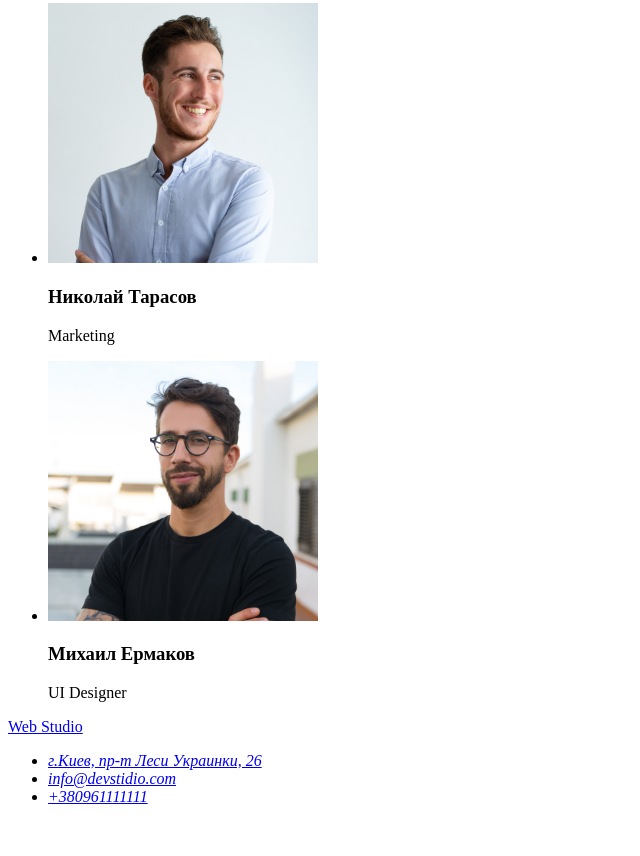
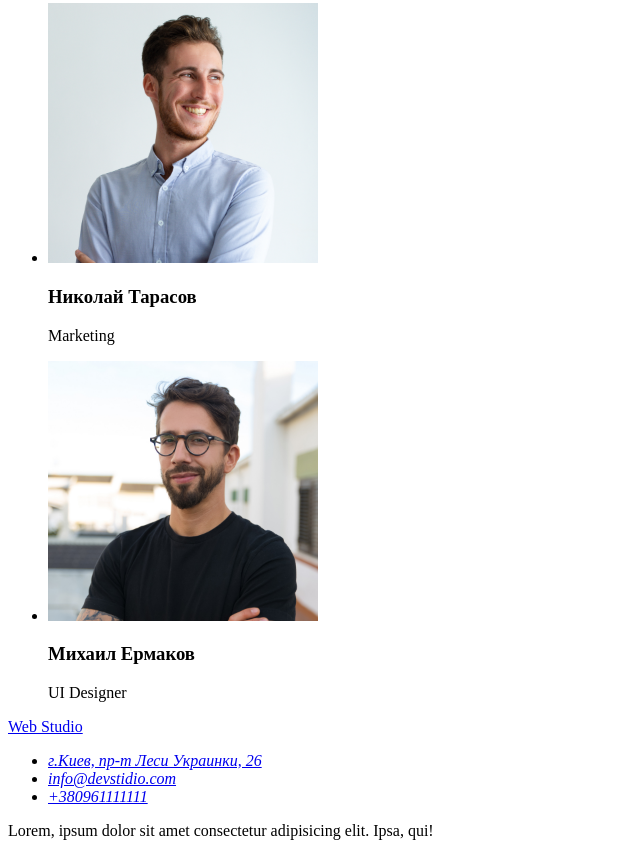
Before and after one commit to Vadik1288/my_html, a plain HTML site: page index.html in a window 1280 px wide. Shown: the part 2333-3189 px from the top of the page, without its empty margins (0-640 px from the left). Before the commit the page ends 3155 px from the top, so only its background shows below. Drawn offline with Linux system fonts and the light colour scheme.

Commit message:
added paragraph

```diff
--- a/index.html
+++ b/index.html
@@ -120,6 +120,7 @@
             <li><a href="tel:+380961111111">+380961111111</a></li>
           </ul>
         </address>
+        <p>Lorem, ipsum dolor sit amet consectetur adipisicing elit. Ipsa, qui!</p>
     </footer>
 </body>
 </html>
```
